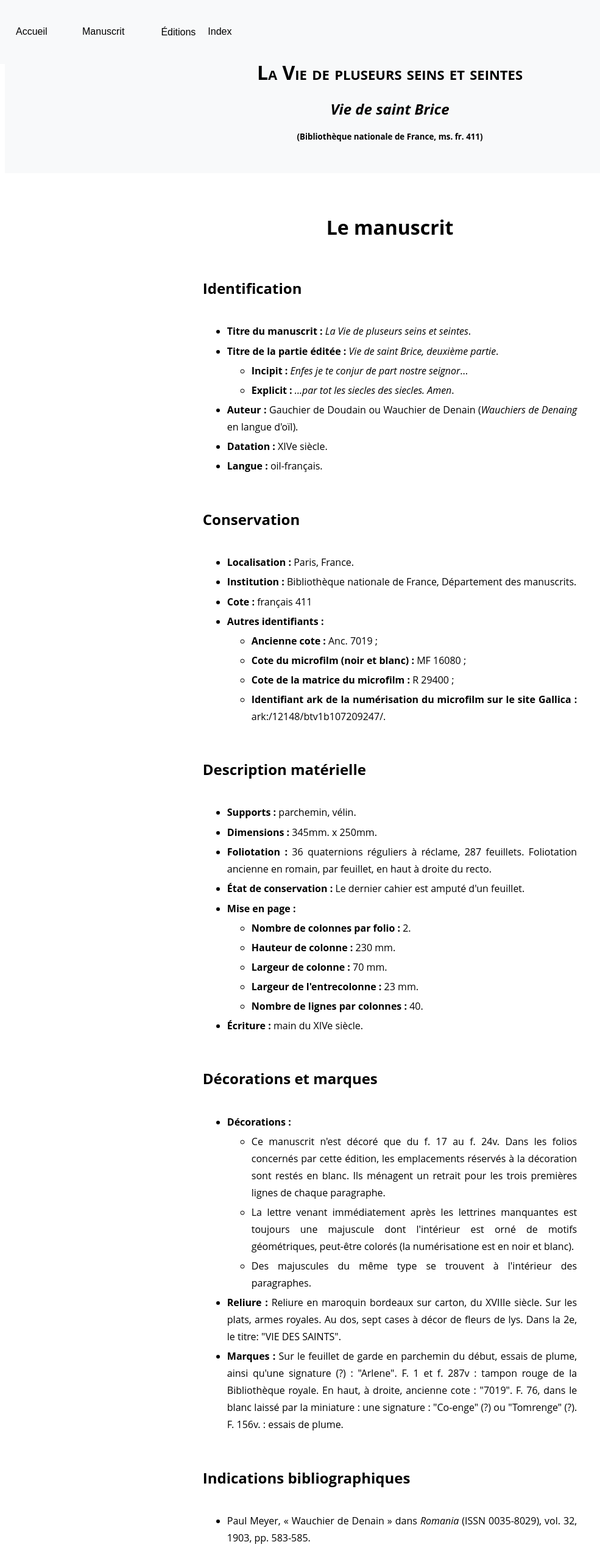
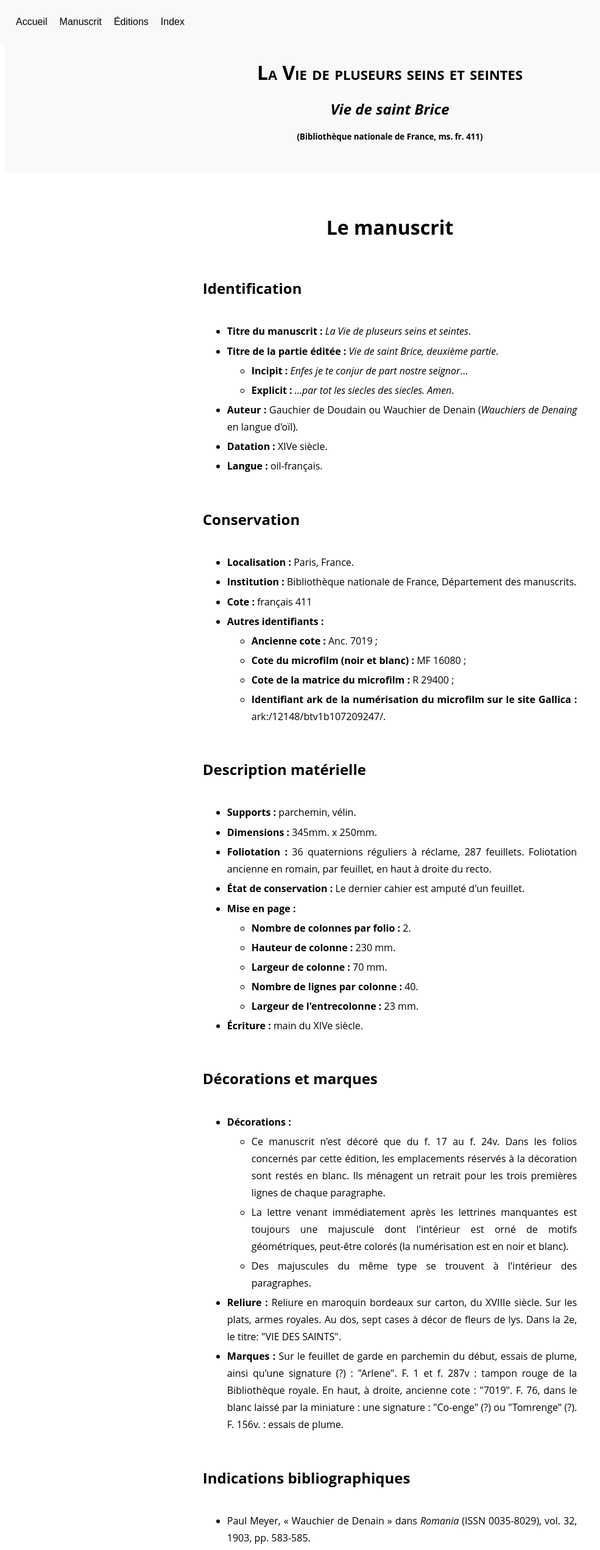
Before and after one commit to jeandamien-genero/TNAH-XML-TEI-XSLT, a plain HTML site: page site_vie_st_Brice_xslt/manuscrit.html in a window 1280 px wide. Shown: the top 2542 px of the page at 61% size, without its empty margins (0-985 px from the left). Drawn offline with Linux system fonts and the light colour scheme.

Commit message:
improvement

```diff
--- a/site_vie_st_Brice_xslt/manuscrit.html
+++ b/site_vie_st_Brice_xslt/manuscrit.html
@@ -5,12 +5,14 @@
       <title>Vie de saint Brice</title>
    </head>
    <body>
-      <nav class="nav-global fixed-top"><button class="dropbtn" style="margin-right: 3%;"><a href="home.html">Accueil</a></button><div class="nav-list"><button class="dropbtn"><a href="manuscrit.html">Manuscrit</a></button><div class="nav-item">
-               <ul>
-                  <li class="dropdown"><button class="dropbtn">Éditions</button><div class="dropdown-content"><a href="txtorig.html">Texte original</a><a href="txtnorm.html">Texte normalisé</a></div>
-                  </li>
-               </ul>
-            </div><button class="dropbtn"><a href="index.html">Index</a></button></div>
+      <nav class="nav-global fixed-top">
+         <form class="nav-form" action="home.html" method="get"><button class="dropbtn" style="margin-right: 3%;">Accueil</button></form>
+         <div class="nav-list">
+            <form class="nav-form" action="manuscrit.html" method="get"><button class="dropbtn">Manuscrit</button></form>
+            <form class="dropdown nav-form"><button class="dropbtn">Éditions</button><div class="dropdown-content"><a href="txtorig.html">Texte original</a><a href="txtnorm.html">Texte normalisé</a></div>
+            </form>
+            <form class="nav-form" action="index.html" method="get"><button class="dropbtn">Index</button></form>
+         </div>
       </nav>
       <header class="header-global">
          <div>
@@ -87,9 +89,9 @@
                         </li>
                         <li><strong>Largeur de colonne : </strong>70 mm.
                         </li>
+                        <li><strong>Nombre de lignes par colonne : </strong>40.
+                        </li>
                         <li><strong>Largeur de l'entrecolonne : </strong>23 mm.
-                        </li>
-                        <li><strong>Nombre de lignes par colonnes : </strong>40.
                         </li>
                      </ul>
                   </li>
@@ -109,7 +111,7 @@
                         </li>
                         <li>La lettre venant immédiatement après les lettrines manquantes est
                            toujours une majuscule dont l'intérieur est orné de motifs géométriques,
-                           peut-être colorés (la numérisatione est en noir et blanc).
+                           peut-être colorés (la numérisation est en noir et blanc).
                         </li>
                         <li>Des majuscules du même type se trouvent à l'intérieur des
                            paragraphes.
```
Also changed, not shown: site_vie_st_Brice_xslt/home.html (+8 -6 lines), site_vie_st_Brice_xslt/index.html (+9 -7 lines), site_vie_st_Brice_xslt/txtnorm.html (+12 -10 lines), site_vie_st_Brice_xslt/txtorig.html (+13 -11 lines), 1 other file.
